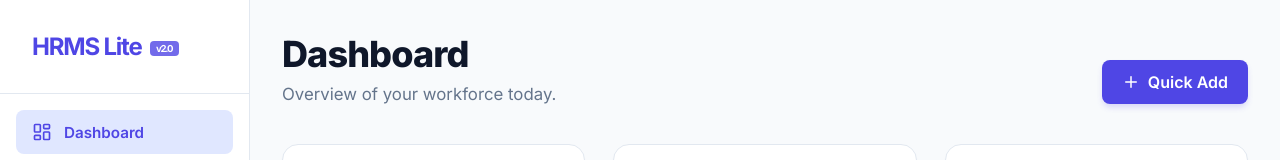
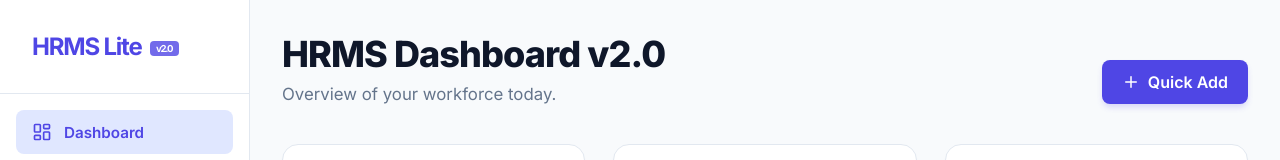
Before and after one commit to YashPrakash07/hrms_lite, a Next.js app: page / in a window 1280 px wide. Shown: the top 160 px of the page. Built offline with nearby package versions, Linux system fonts and the light colour scheme; no server answers.

Commit message:
fix: explicit title change to v2.0 for vercel verification

```diff
--- a/src/app/page.tsx
+++ b/src/app/page.tsx
@@ -16,7 +16,7 @@ export default async function Home() {
     <div>
       <header style={{ marginBottom: '2.5rem', display: 'flex', justifyContent: 'space-between', alignItems: 'end' }}>
         <div>
-          <h1 style={{ fontSize: '2.25rem', fontWeight: '800', color: 'var(--foreground)', letterSpacing: '-0.025em' }}>Dashboard</h1>
+          <h1 style={{ fontSize: '2.25rem', fontWeight: '800', color: 'var(--foreground)', letterSpacing: '-0.025em' }}>HRMS Dashboard v2.0</h1>
           <p style={{ color: 'var(--muted-foreground)', marginTop: '0.5rem', fontSize: '1.05rem' }}>Overview of your workforce today.</p>
         </div>
         <Link href="/employees" style={{
```
